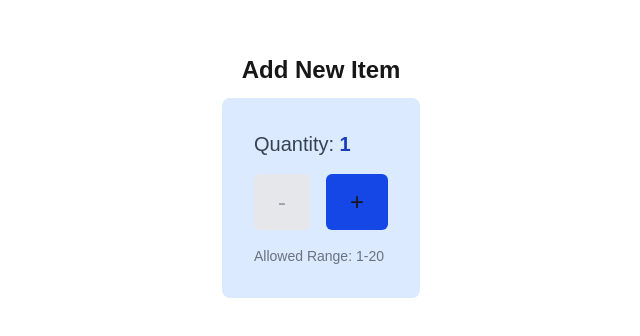
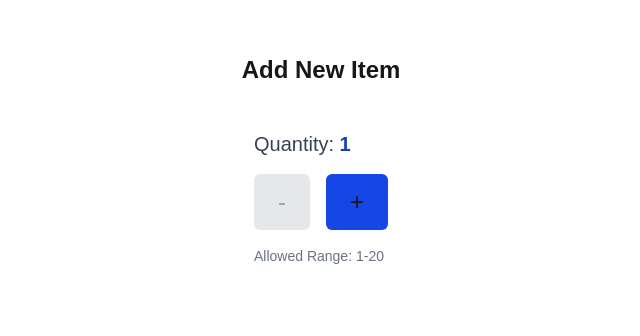
Before and after one commit to louielynmata/cprg306-assignments, a Next.js app: page /week-4 in a window 1280 px wide. Shown: the part 224-560 px from the top of the page, without its empty margins (319-959 px from the left). Built offline with nearby package versions, Linux system fonts and the light colour scheme.

Commit message:
Update styles.js whiteContainer bg to full white

```diff
--- a/app/styles.js
+++ b/app/styles.js
@@ -15,7 +15,7 @@ export const pageContainerMed =
 
 export const navContainer = "flex-auto flex-col gap-2 mt-5";
 
-export const whiteContainer = "bg-blue-100 p-8 rounded-lg";
+export const whiteContainer = "bg-white p-8 rounded-lg";
 
 export const Button =
   "py-3 px-6 text-2xl rounded-md transition-colors transition-duration-500";
```
